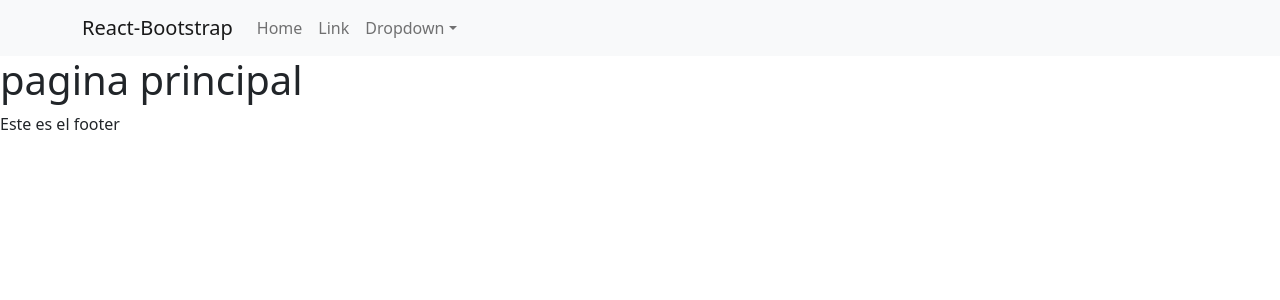
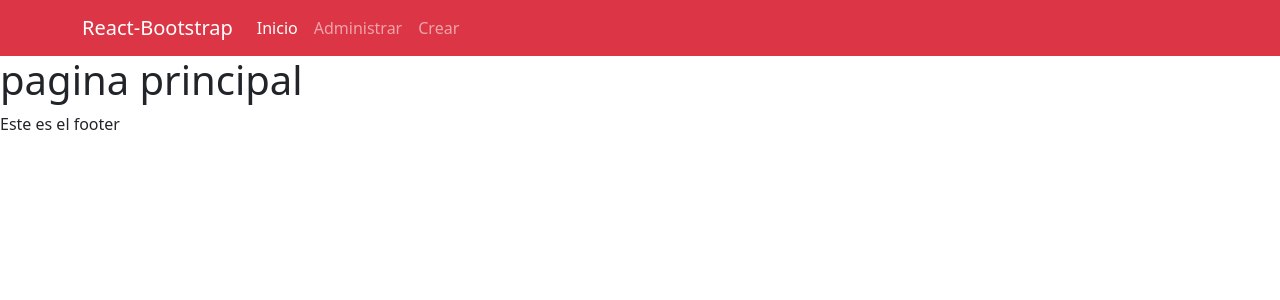
Before and after one commit to nicolasandr/CRUD-Cafeteria-React, a React (Create React App) app: page / in a window 1280 px wide. Shown: the top 300 px of the page. Built offline with nearby package versions, Linux system fonts and the light colour scheme.

Commit message:
agregamos las rutas al menu principal

```diff
--- a/src/components/common/Menu.js
+++ b/src/components/common/Menu.js
@@ -1,29 +1,19 @@
-import React from 'react';
-import {Navbar,Nav,NavDropdown,Container} from 'react-bootstrap'
-
+import React from "react";
+import { Navbar, Nav, Container } from "react-bootstrap";
+import { NavLink,Link } from "react-router-dom";
 
 const Menu = () => {
   return (
     <div>
-              <Navbar bg="light" expand="lg">
+      <Navbar bg="danger" variant="dark" expand="lg">
         <Container>
-        <Navbar.Brand href="#home">React-Bootstrap</Navbar.Brand>
+          <Navbar.Brand as={Link} to="/">React-Bootstrap</Navbar.Brand>
           <Navbar.Toggle aria-controls="basic-navbar-nav" />
           <Navbar.Collapse id="basic-navbar-nav">
             <Nav className="me-auto">
-            <Nav.Link href="#home">Home</Nav.Link>
-            <Nav.Link href="#link">Link</Nav.Link>
-            <NavDropdown title="Dropdown" id="basic-nav-dropdown">
-              <NavDropdown.Item href="#action/3.1">Action</NavDropdown.Item>
-              <NavDropdown.Item href="#action/3.2">
-                Another action
-              </NavDropdown.Item>
-              <NavDropdown.Item href="#action/3.3">Something</NavDropdown.Item>
-              <NavDropdown.Divider />
-              <NavDropdown.Item href="#action/3.4">
-                Separated link
-              </NavDropdown.Item>
-            </NavDropdown>
+              <NavLink end to="/" className="nav-item nav-link"> Inicio</NavLink>
+              <NavLink end to="/administrar" className="nav-item nav-link"> Administrar</NavLink>
+              <NavLink end to="/administrar/producto/crear" className="nav-item nav-link">Crear </NavLink>
             </Nav>
           </Navbar.Collapse>
         </Container>
```
Also changed, not shown: 1 other file (tests, documents, lock files or other folders). Lines whose indentation alone changed are shown as unchanged.
